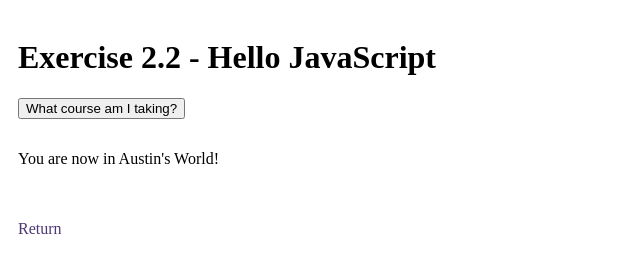
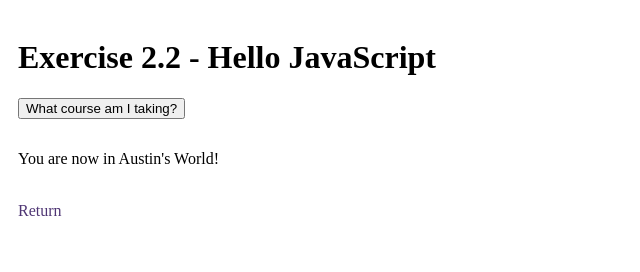
Before and after one commit to waustin37/web-231, a plain HTML site: page week-2/Austin-exercise2.html in a window 1280 px wide. Shown: the whole page, without its empty margins (0-640 px from the left). Drawn offline with Linux system fonts and the light colour scheme.

Commit message:
Update Austin-exercise2.html

```diff
--- a/week-2/Austin-exercise2.html
+++ b/week-2/Austin-exercise2.html
@@ -22,7 +22,7 @@
             </script>
 
             <!--JavaScript Bound Paragraph-->
-            <p id="txtMyWorld"></p><br /><br />
+            <p id="txtMyWorld"></p><br />
             <script>
                 document.getElementById("txtMyWorld").innerHTML="You are now in Austin's World!";
             </script>
```
